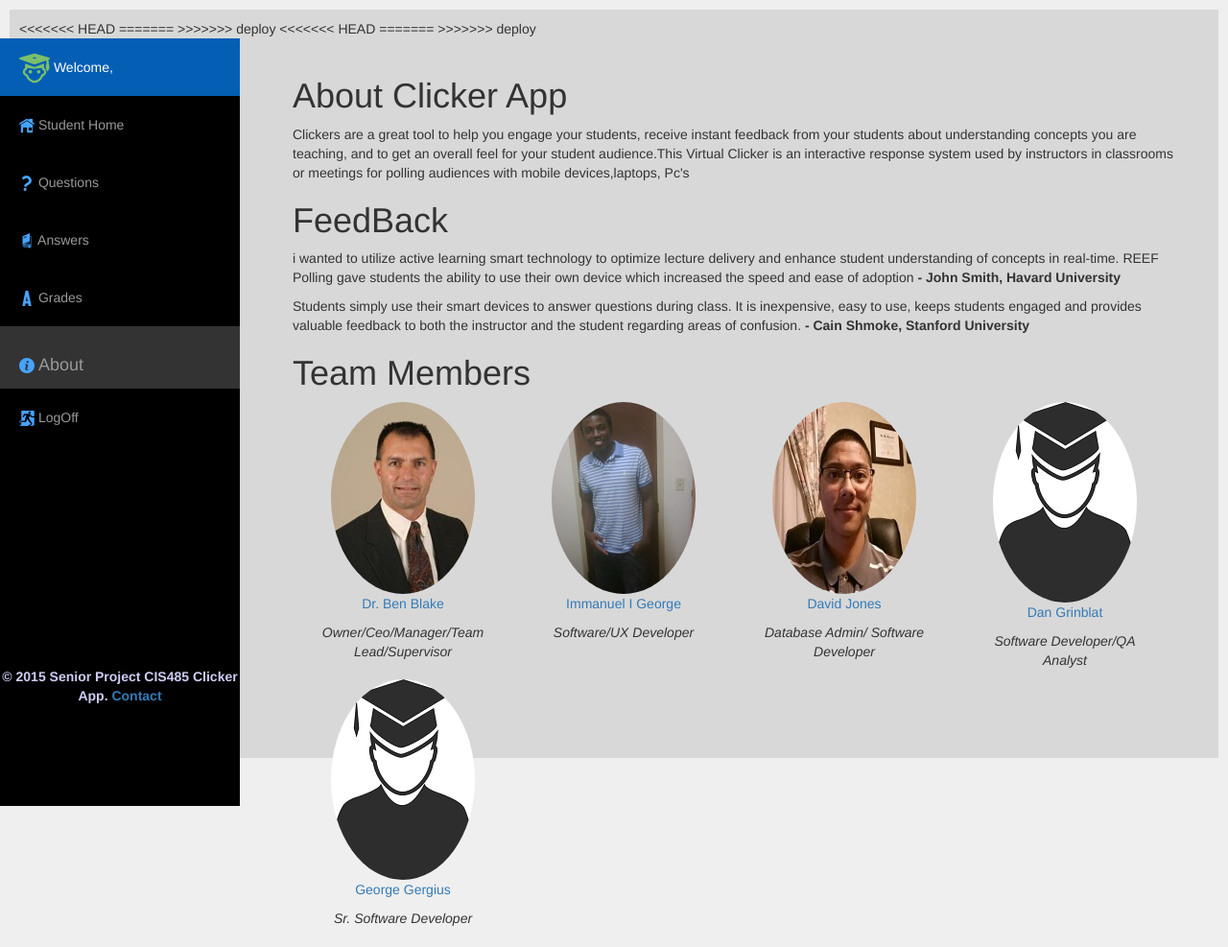
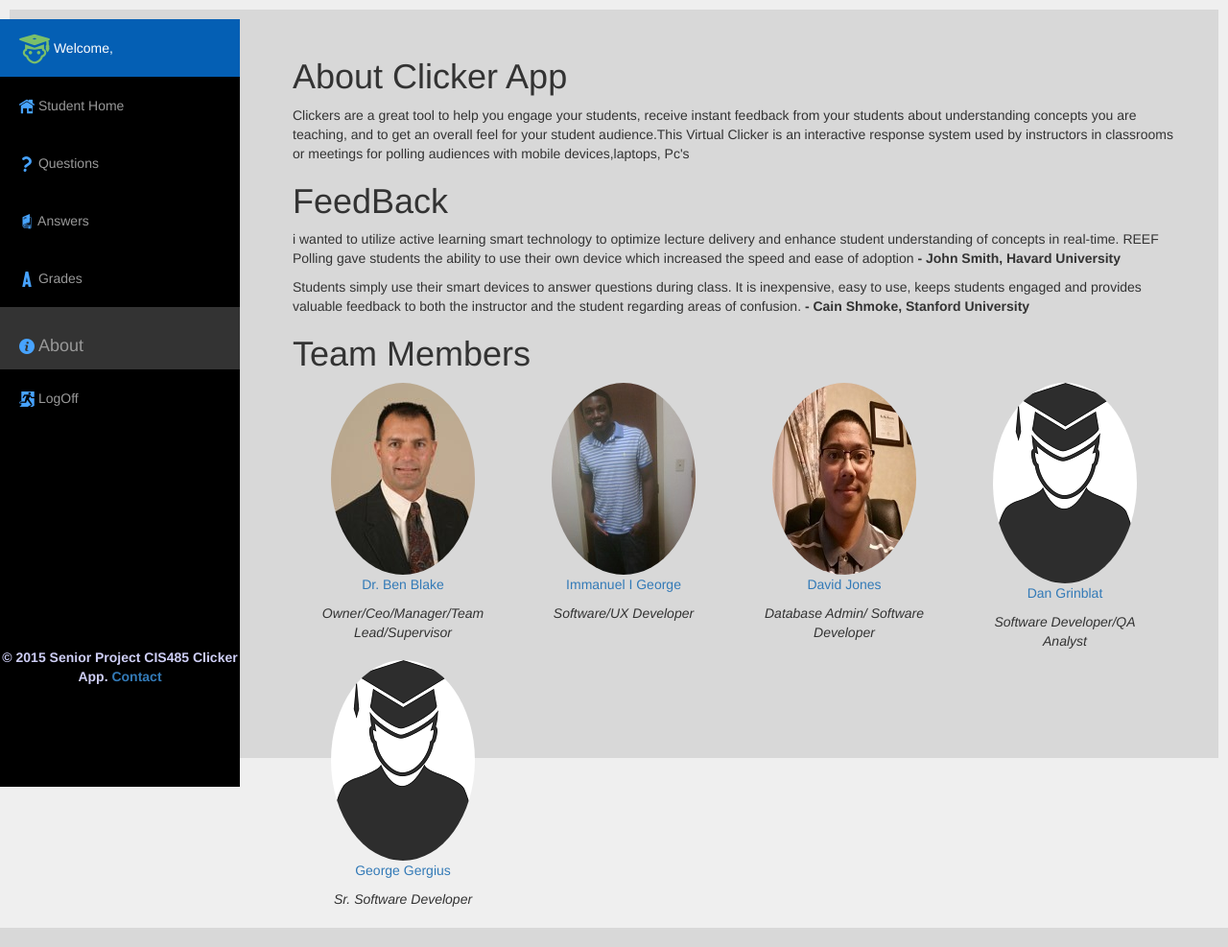
Before and after one commit to ikp4success/SeniorProject_CIS485, a PHP site: page /about.php in a window 1280 px wide. Shown: the whole page at 96% size. Run offline with PHP 8.4, Linux system fonts and the light colour scheme; some libraries are stand-ins or nearby versions.

Commit message:
clean merge

```diff
--- a/about.php
+++ b/about.php
@@ -1,8 +1,4 @@
-<<<<<<< HEAD
-<html>
-=======
 <html lang="en">
->>>>>>> deploy
 <head>
 	<title>Clicker App About Page</title>
 	<link href='https://fonts.googleapis.com/css?family=Varela+Round' rel='stylesheet' type='text/css'>
@@ -17,12 +13,8 @@
 	<link href="css/simple-sidebar.css" rel="stylesheet" media="all" />
 	<link href="css/profilestyle.css" rel="stylesheet" media="all" />
 </head>
-<<<<<<< HEAD
-<body style="background-color:#D8D8D8;">
-=======
 
 	<body style="background-color:#D8D8D8;">
->>>>>>> deploy
 		<div id="container">
 			<div id="wrapper">
 
--- a/login.php
+++ b/login.php
@@ -2,11 +2,9 @@
 <html lang="en">
 <head>
 <!-- All the files that are required -->
-<<<<<<< HEAD
+
 <!-- <link rel="stylesheet" href="//maxcdn.bootstrapcdn.com/font-awesome/4.3.0/css/font-awesome.min.css"> -->
-=======
- <link rel="stylesheet" href="vendor/components/font-awesome/css/font-awesome.min.css">
->>>>>>> deploy
+<link rel="stylesheet" href="vendor/components/font-awesome/css/font-awesome.min.css">
 <link href='https://fonts.googleapis.com/css?family=Varela+Round' rel='stylesheet' type='text/css'>
 <link href='css/style.css' rel='stylesheet' type='text/css'>
 <!-- <script src="https://cdnjs.cloudflare.com/ajax/libs/jquery-validate/1.13.1/jquery.validate.min.js"></script> -->
--- a/student_home.php
+++ b/student_home.php
@@ -1,13 +1,8 @@
 <html>
 <head lang="en">
 	<title>Clicker App Student Home Page</title>
-<<<<<<< HEAD
-	<link href='https://fonts.googleapis.com/css?family=Varela+Round' rel='stylesheet' type='text/css'>
-	<link href='css/style.css' rel='stylesheet' type='text/css'>
-=======
 	<link href="https://fonts.googleapis.com/css?family=Varela+Round" rel="stylesheet" type="text/css">
 	<link href="css/style.css" rel="stylesheet" type="text/css">
->>>>>>> deploy
 	<!-- <script src="https://cdnjs.cloudflare.com/ajax/libs/jquery-validate/1.13.1/jquery.validate.min.js"></script> -->
 	<link rel="stylesheet" href="vendor/twbs/bootstrap/dist/css/bootstrap.min.css">
 	<script src="https://ajax.googleapis.com/ajax/libs/jquery/1.11.3/jquery.min.js"></script>
--- a/student_profile.php
+++ b/student_profile.php
@@ -1,11 +1,6 @@
-<<<<<<< HEAD
-<html>
-	<title>Clicker App Student Users Page</title>
-=======
 <html lang="en">
 <head>
 	<title>Clicker App Student Profile</title>
->>>>>>> deploy
 	<link href='https://fonts.googleapis.com/css?family=Varela+Round' rel='stylesheet' type='text/css'>
 	<link href='css/style.css' rel='stylesheet' type='text/css'>
 	<!-- <script src="https://cdnjs.cloudflare.com/ajax/libs/jquery-validate/1.13.1/jquery.validate.min.js"></script> -->
```
